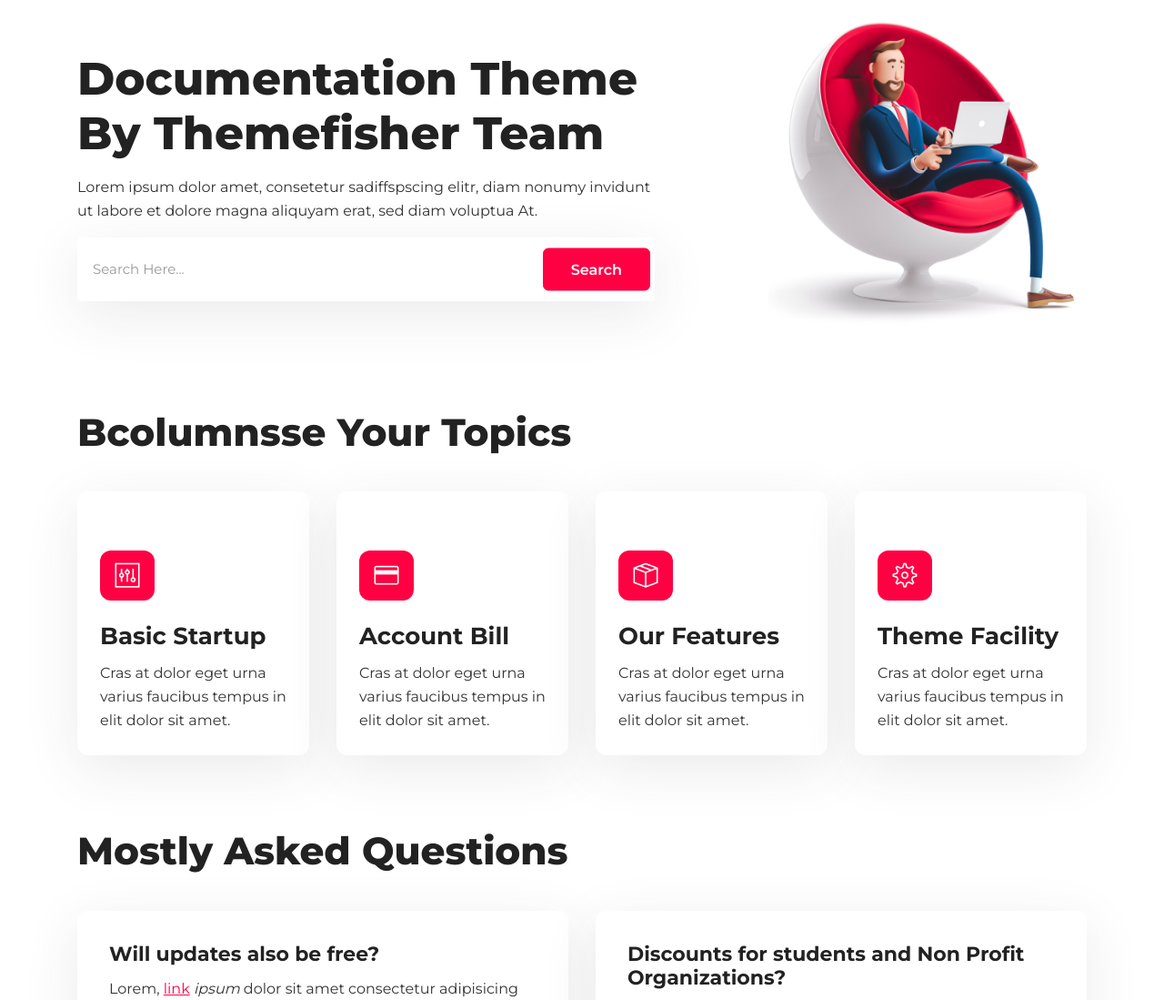
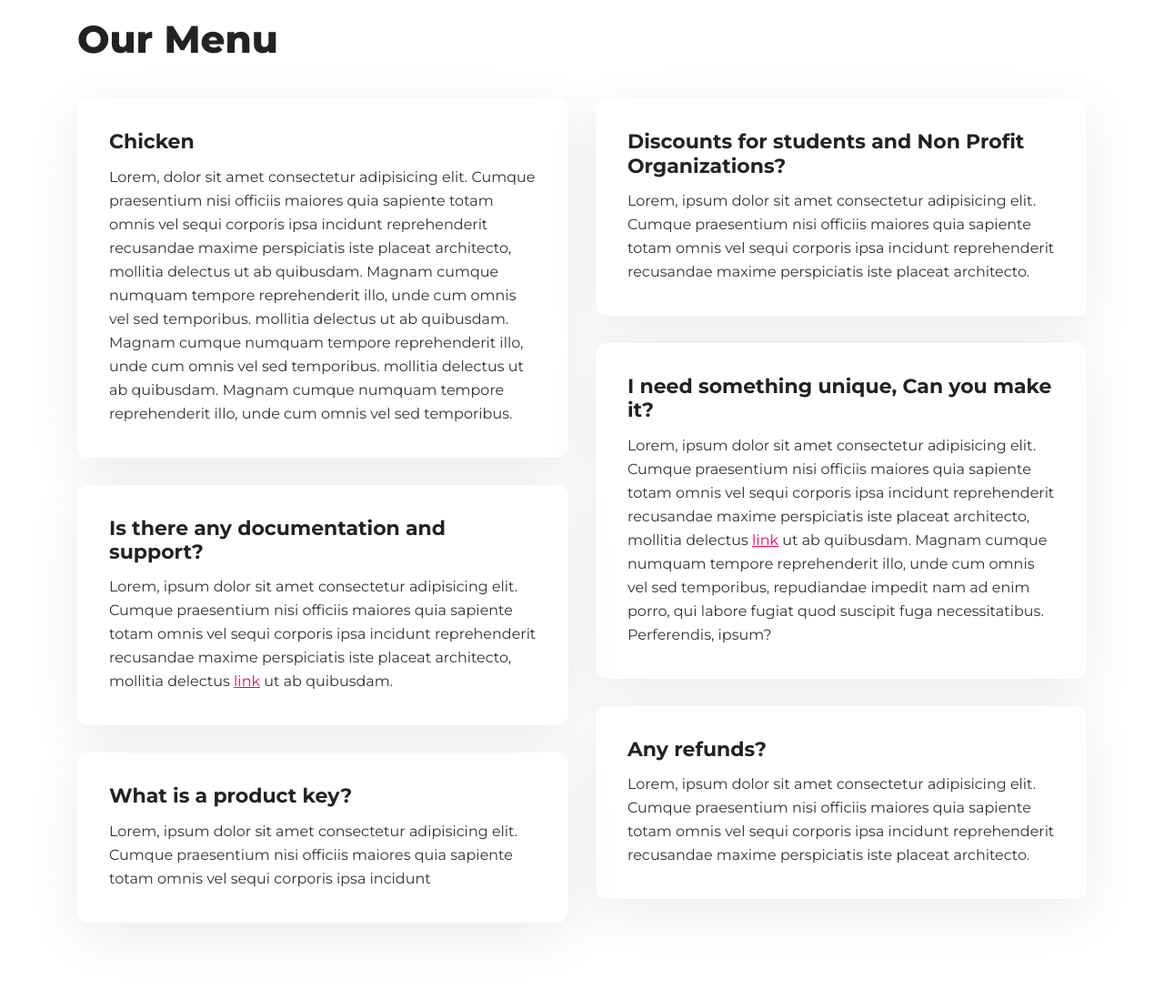
Before and after one commit to jpuang/module2-solution, a plain HTML site: page index.html in a window 1280 px wide. Shown: the part 175-1274 px from the top of the page at 91% size. Drawn offline with Linux system fonts and the light colour scheme.

Commit message:
Update index.html

```diff
--- a/index.html
+++ b/index.html
@@ -53,92 +53,16 @@
    </div>
 </nav>
 
-<!-- banner -->
+
 <section class="section pb-0">
    <div class="container">
-      <div class="columns is-justify-content-space-between is-align-items-center">
-         <div class="column is-7-desktop has-text-centered-mobile has-text-centered-tablet has-text-left-desktop">
-            <h1 class="mb-4">Documentation Theme By Themefisher Team</h1>
-            <p class="mb-4">Lorem ipsum dolor amet, consetetur sadiffspscing elitr, diam nonumy invidunt ut labore et dolore magna aliquyam erat, sed diam voluptua At.</p>
-            <form class="search-wrapper" action="search.html">
-               <input id="search-by" name="s" type="search" class="input input-lg"
-                  placeholder="Search Here...">
-               <button type="submit" class="btn btn-primary">Search</button>
-            </form>
-         </div>
-         <div class="column is-4-desktop hidden-on-tablet">
-            <img src="images/banner.jpg" alt="illustration" class="img-fluid">
-         </div>
-      </div>
-   </div>
-</section>
-<!-- /banner -->
-
-<!-- topics -->
-<section class="section pb-0">
-   <div class="container">
-      <h2 class="section-title">Bcolumnsse Your Topics</h2>
-      <div class="columns is-multiline">
-         <!-- topic -->
-         <div class="column is-3-widescreen is-4-desktop is-6-tablet">
-            <div class="card match-height">
-               <div class="card-body">
-                  <i class="card-icon ti-panel mb-5"></i>
-                  <h3 class="card-title h4">Basic Startup</h3>
-                  <p class="card-text">Cras at dolor eget urna varius faucibus tempus in elit dolor sit amet.</p>
-                  <a href="list.html" class="stretched-link"></a>
-               </div>
-            </div>
-         </div>
-         <!-- topic -->
-         <div class="column is-3-widescreen is-4-desktop is-6-tablet">
-            <div class="card match-height">
-               <div class="card-body">
-                  <i class="card-icon ti-credit-card mb-5"></i>
-                  <h3 class="card-title h4">Account Bill</h3>
-                  <p class="card-text">Cras at dolor eget urna varius faucibus tempus in elit dolor sit amet.</p>
-                  <a href="list.html" class="stretched-link"></a>
-               </div>
-            </div>
-         </div>
-         <!-- topic -->
-         <div class="column is-3-widescreen is-4-desktop is-6-tablet">
-            <div class="card match-height">
-               <div class="card-body">
-                  <i class="card-icon ti-package mb-5"></i>
-                  <h3 class="card-title h4">Our Features</h3>
-                  <p class="card-text">Cras at dolor eget urna varius faucibus tempus in elit dolor sit amet.</p>
-                  <a href="list.html" class="stretched-link"></a>
-               </div>
-            </div>
-         </div>
-         <!-- topic -->
-         <div class="column is-3-widescreen is-4-desktop is-6-tablet">
-            <div class="card match-height">
-               <div class="card-body">
-                  <i class="card-icon ti-settings mb-5"></i>
-                  <h3 class="card-title h4">Theme Facility</h3>
-                  <p class="card-text">Cras at dolor eget urna varius faucibus tempus in elit dolor sit amet.</p>
-                  <a href="list.html" class="stretched-link"></a>
-               </div>
-            </div>
-         </div>
-      </div>
-   </div>
-</section>
-<!-- /topics -->
-
-<!-- faq -->
-<section class="section pb-0">
-   <div class="container">
-      <h2 class="section-title">Mostly Asked Questions</h2>
+      <h2 class="section-title">Our Menu</h2>
       <div class="columns masonry-wrapper">
-         <!-- faq item -->
          <div class="column is-6-desktop">
             <div class="card card-lg">
                <div class="card-body">
-                  <h3 class="card-title h5">Will updates also be free?</h3>
-                  <p class="card-text content">Lorem, <a href="https://examplesite.com">link</a> <em>ipsum</em> dolor
+                  <h3 class="card-title h5">Chicken</h3>
+                  <p class="card-text content">Lorem,  dolor
                      sit amet consectetur adipisicing elit. Cumque praesentium nisi officiis maiores quia sapiente totam
                      omnis vel sequi corporis ipsa incidunt reprehenderit recusandae maxime perspiciatis iste placeat
                      architecto, mollitia delectus ut ab quibusdam. Magnam cumque numquam tempore reprehenderit illo,
```
